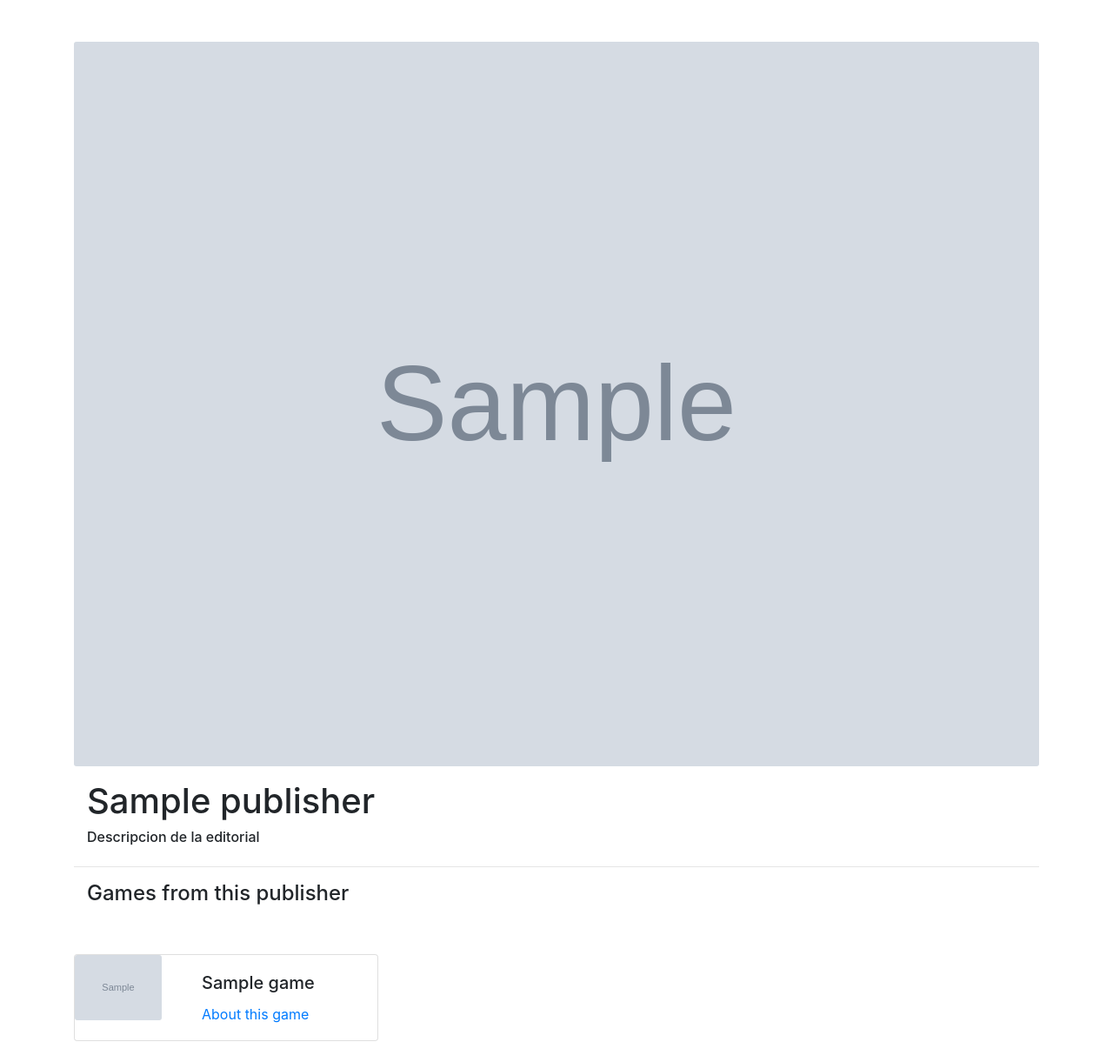
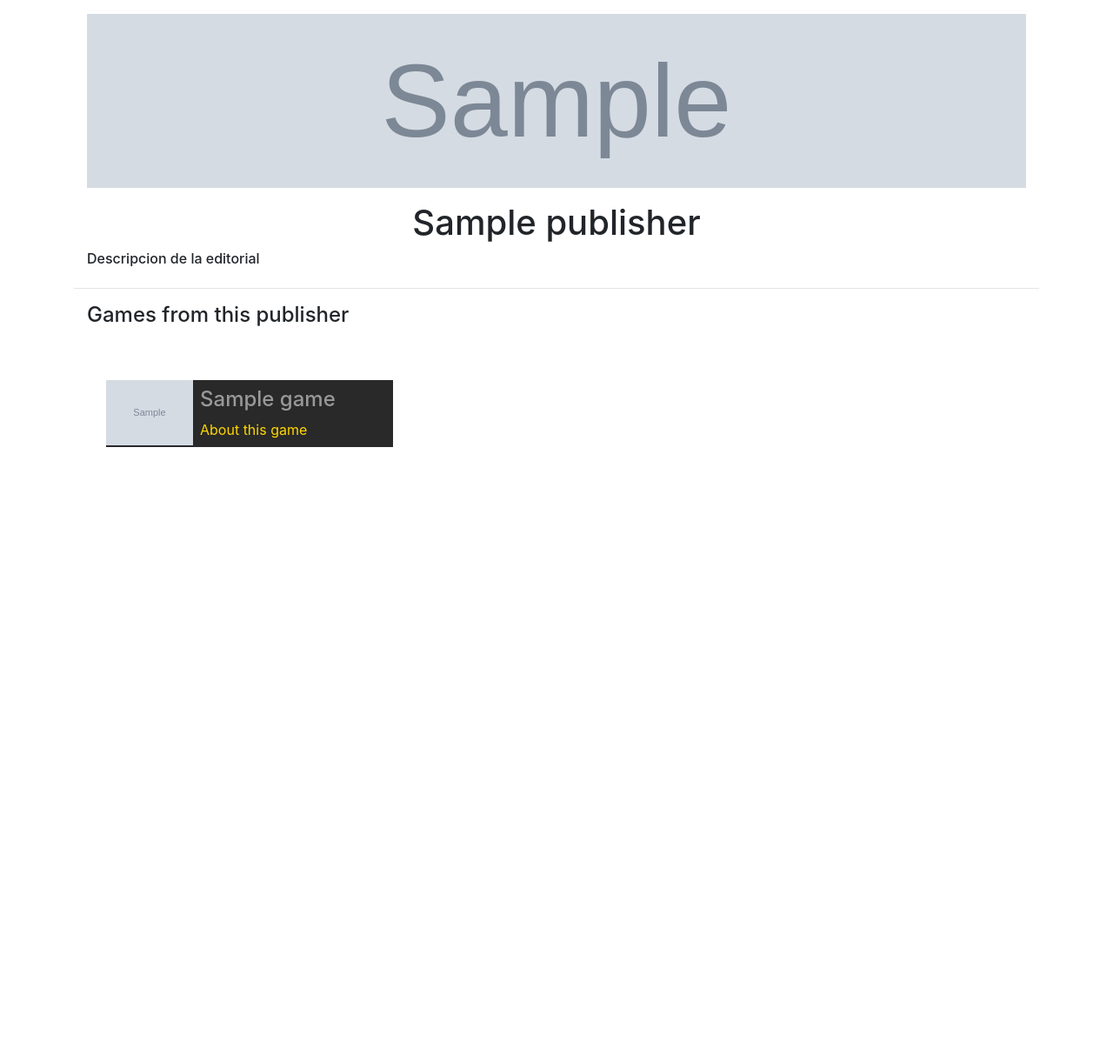
Before and after one commit to TheRealTau/My-Indie-Games-Django-Site, a Django app: page /publishers/1 in a window 1280 px wide. Shown: the part 56-1277 px from the top of the page at 87% size. After the commit the page ends 570 px from the top, so only its background shows below. Run offline with Django 3.2, Linux system fonts and the light colour scheme; tables that the repository leaves empty hold one stand-in row (values such as "Sample post"); grey boxes marked "Sample" are stand-in pictures; some libraries are stand-ins or nearby versions.

Commit message:
Aded new css styles to game and publisher detail views

```diff
--- a/IndieGamesSite/core/static/core/style.css
+++ b/IndieGamesSite/core/static/core/style.css
@@ -23,30 +23,39 @@
 }
 
 .card_small_preview {
-    max-height: 100px;
-    max-width: 350px;
+    height: 100px;
+    width: 350px;
+    overflow: hidden;
+    padding: 0;
 }
 
 .card_small_preview img {
-    /* min-width: 150px; */
     max-height: 100px;
     max-width: 100px;
-    object-fit: cover;
+    object-fit: contain;
     width: fit-content;
     height: fit-content;
+    align-self: left;
+    align-content: left;
+    padding-left: 0;
+    margin: 0;
 }
 
-.publisher_detail {
-    min-height: 150px;
-    max-height: 250px;
-    /* min-width: 150px; */
-    /* max-width: 100%; */
-    object-fit: cover;
-    width: fit-content;
-    height: fit-content;
+.content_detail div {
+    max-height: 200px;
+    max-width: 100%;
+    /* object-fit: cover; */
 }
 
-.publisher_detail h1 {
+.content_detail img {
+    max-height: 200px;
+    object-fit: cover;
+    /* width: fit-content; */
+    height: fit-content;
+    /* border: 10px solid gold; */
+}
+
+.content_detail h1 {
     text-align: center;
 }
 
--- a/IndieGamesSite/publishers/templates/publishers/publisher_detail.html
+++ b/IndieGamesSite/publishers/templates/publishers/publisher_detail.html
@@ -2,49 +2,38 @@
 {% load static %}
 
 {% block content %}
-  <div class="container pt-5 align-content-center">
+  <div class="container pt-3 pb-5">
     {% if publisher %}
 
-      <div class="row row-cols-1">
+      <div class="row row-cols-1 content_detail">
         {% if publisher.image %}
-          <img src="{{ publisher.image.url }}" class="card-img" alt="...">
+          <img class="col col-12" src="{{ publisher.image.url }}" alt="...">
         {% else %}
-        <img class="col col-12 publisher_detail" src="{% static 'core/no_image.jpg' %}" alt="">
+          <img class="col col-12" src="{% static 'core/no_image.jpg' %}" alt="">
         {% endif %}
 
         <h1 class="col col-12 pt-3">{{ publisher.name }}</h1>
         <h6 class="col col-12">Descripcion de la editorial</h6>
         <hr>
-        <div>
+
         <h4 class="col col-12">Games from this publisher</h4>
-
-          <div class="row row-cols-1 row-cols-md-2 row-cols-lg-3 pt-5">
+        <div class="row row-cols-1 row-cols-md-2 row-cols-lg-3 p-5">
           {% for game in publisher.game_set.all %}
-              <div class="col mb-4">
-                <div class="card card_small_preview">
-                  <div class="row">
-                    <div class="col-4">
+            <div class=" col card_small_preview  p-1">
+              <div class="media card__meta">
                 {% if game.image %}
-                        <img src="{{ game.image.url }}" class="card-img" alt="...">
+                  <img src="{{ game.image.url }}" alt="...">
                 {% else %}
-                          <img src="{% static 'core/no_image.jpg' %}" class="card-img" alt="...">
+                  <img src="{% static 'core/no_image.jpg' %}" alt="...">
                 {% endif %}
-                    </div>
-                    <div class="col-8 col-md-7">
-                      <div class="card-body">
-                        <h5 class="card-title">{{ game.title }}</h5>
-                        <p class="card-text">
+                <div class="p-2 media-body">
+                  <h4>{{ game.title }}</h4>
                   <a href="{% url 'game_detail' game.id %}">About this game</a>
-                        </p>
-                      </div>
-                    </div>
                 </div>
               </div>
             </div>
           {% endfor %}
         </div>
-
-        </div>
       </div>
     {% endif %}
   </div>
```
Also changed, not shown: IndieGamesSite/games/templates/games/game_detail.html (+4 -4 lines). Lines whose indentation alone changed are shown as unchanged.
